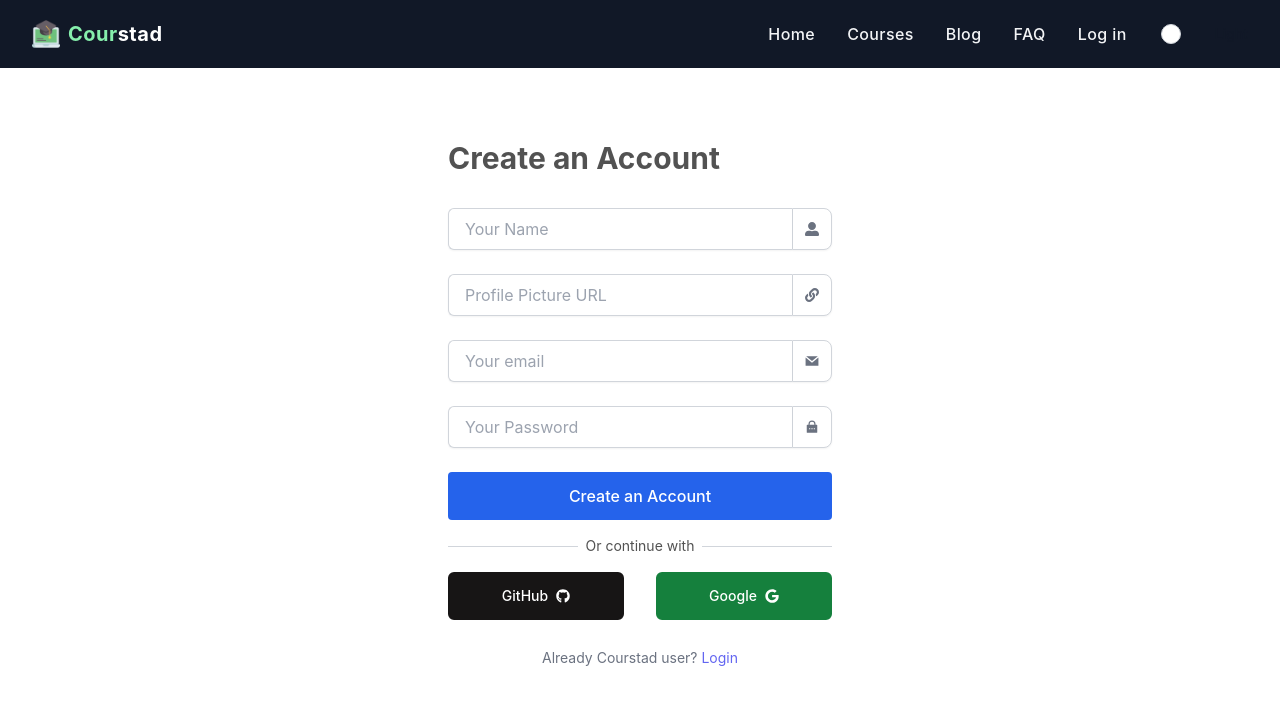
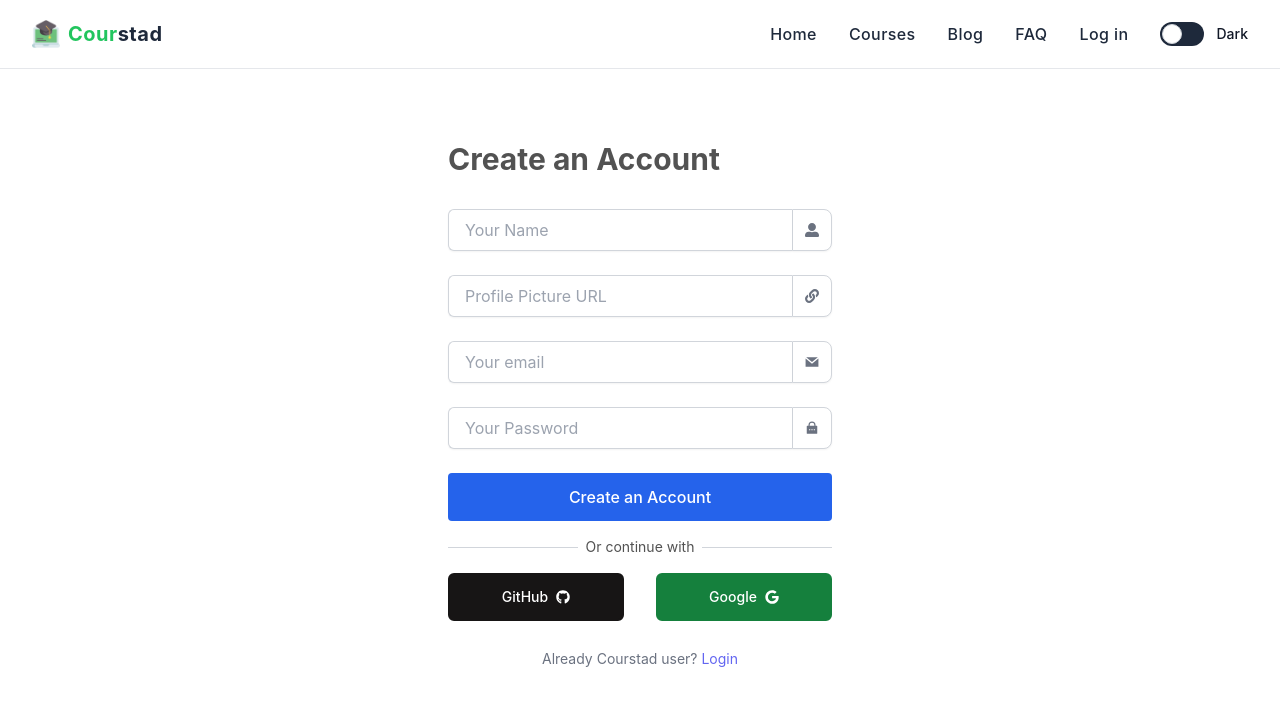
Before and after one commit to almahmud624/courstad-client, a React (Create React App) app: page /register in a window 1280 px wide. Shown: the top 706 px of the page. Built offline with nearby package versions, Linux system fonts and the light colour scheme; no server answers.

Commit message:
dark mode switch added

```diff
--- a/src/Layout/Main.js
+++ b/src/Layout/Main.js
@@ -1,11 +1,32 @@
 import React from "react";
+import { useEffect } from "react";
+import { useState } from "react";
 import { Outlet } from "react-router-dom";
 import Navbar from "../Pages/Shared/Navbar/Navbar";
 
 const Main = () => {
+  const [theme, setTheme] = useState(null);
+  useEffect(() => {
+    if (window.matchMedia("(prefers-color-scheme:dark)").matches) {
+      setTheme("dark");
+    } else {
+      setTheme("light");
+    }
+  }, []);
+
+  useEffect(() => {
+    if (theme === "dark") {
+      document.documentElement.classList.add("dark");
+    } else {
+      document.documentElement.classList.remove("dark");
+    }
+  }, [theme]);
+  const handleThemeSwitch = () => {
+    setTheme(theme === "dark" ? "light" : "dark");
+  };
   return (
     <div>
-      <Navbar />
+      <Navbar darkSwitch={handleThemeSwitch} switchTheme={theme} />
       <Outlet />
     </div>
   );
--- a/src/Pages/Login/Login.js
+++ b/src/Pages/Login/Login.js
@@ -25,6 +25,7 @@ const Login = () => {
       .then((res) => {
         navigate(from, { replace: true });
         console.log(res.user);
+        form.reset();
       })
       .catch((error) => {
         setErr(error.code);
--- a/src/Pages/Register/Register.js
+++ b/src/Pages/Register/Register.js
@@ -24,14 +24,16 @@ const Register = () => {
     e.preventDefault();
     const form = e.target;
     const name = form.name.value;
+    const photo = form.picUrl.value;
     const email = form.email.value;
     const password = form.password.value;
     setErr("");
 
     createUser(email, password)
       .then((res) => {
-        handleUserProfileUpdate(name);
+        handleUserProfileUpdate(name, photo);
         console.log(res.user);
+        form.reset();
       })
       .catch((error) => {
         setErr(error.code);
@@ -39,8 +41,8 @@ const Register = () => {
   };
 
   // update user profile
-  const handleUserProfileUpdate = (name) => {
-    updateUserProfie({ displayName: name })
+  const handleUserProfileUpdate = (name, photo) => {
+    updateUserProfie({ displayName: name, photoURL: photo })
       .then(() => {})
       .catch((error) => {
         setErr(error.code);
--- a/src/Pages/Shared/Navbar/Navbar.js
+++ b/src/Pages/Shared/Navbar/Navbar.js
@@ -5,13 +5,13 @@ import { AuthContext } from "../../../Contexts/AuthProvider";
 import avater from "../../../Assets/avatar.png";
 import logo from "../../../Assets/logo.png";
 
-const Navbar = () => {
+const Navbar = ({ darkSwitch, switchTheme }) => {
   const [isMenuOpen, setIsMenuOpen] = useState(false);
   const { user, userSignOut } = useContext(AuthContext);
   const [darkMode, setDarkMode] = useState(false);
 
   return (
-    <div class="bg-gray-900">
+    <div class="bg-white dark:bg-gray-900 border-b">
       <div class="px-4 py-5 mx-auto sm:max-w-xl md:max-w-full lg:max-w-screen-xl md:px-24 lg:px-8">
         <div class="relative flex items-center justify-between">
           <div class="flex items-center justify-between w-full">
@@ -22,8 +22,8 @@ const Navbar = () => {
               class="inline-flex items-center mr-8"
             >
               <img className="w-7" src={logo} alt="" />
-              <span class="ml-2 text-xl font-bold tracking-wide text-green-300 capitalize">
-                Cour<span className="text-white">stad</span>
+              <span class="ml-2 text-xl font-bold tracking-wide text-green-500 capitalize">
+                Cour<span className="dark:text-white text-slate-800">stad</span>
               </span>
             </Link>
             <ul class="flex items-center hidden space-x-8 lg:flex">
@@ -32,7 +32,7 @@ const Navbar = () => {
                   to="/"
                   aria-label="Our product"
                   title="Our product"
-                  class="font-medium tracking-wide text-gray-100 transition-colors duration-200 hover:text-teal-accent-400"
+                  class="font-medium tracking-wide dark:text-gray-100 text-slate-800 transition-colors duration-200 hover:text-teal-accent-400"
                 >
                   Home
                 </Link>
@@ -42,7 +42,7 @@ const Navbar = () => {
                   to="/courses"
                   aria-label="Our product"
                   title="Our product"
-                  class="font-medium tracking-wide text-gray-100 transition-colors duration-200 hover:text-teal-accent-400"
+                  class="font-medium tracking-wide dark:text-gray-100 text-slate-800 transition-colors duration-200 hover:text-teal-accent-400"
                 >
                   Courses
                 </Link>
@@ -52,7 +52,7 @@ const Navbar = () => {
                   to="/blog"
                   aria-label="Blog"
                   title="Blog"
-                  class="font-medium tracking-wide text-gray-100 transition-colors duration-200 hover:text-teal-accent-400"
+                  class="font-medium tracking-wide dark:text-gray-100 text-slate-800 transition-colors duration-200 hover:text-teal-accent-400"
                 >
                   Blog
                 </Link>
@@ -62,7 +62,7 @@ const Navbar = () => {
                   to="/faq"
                   aria-label="FAQ"
                   title="FAQ"
-                  class="font-medium tracking-wide text-gray-100 transition-colors duration-200 hover:text-teal-accent-400"
+                  class="font-medium tracking-wide dark:text-gray-100 text-slate-800 transition-colors duration-200 hover:text-teal-accent-400"
                 >
                   FAQ
                 </Link>
@@ -73,11 +73,11 @@ const Navbar = () => {
                     <>
                       <li
                         onClick={userSignOut}
-                        class="font-medium tracking-wide text-gray-100 transition-colors duration-200 hover:text-teal-accent-400"
+                        class="font-medium tracking-wide dark:text-gray-100 text-slate-800 transition-colors duration-200 hover:text-teal-accent-400"
                       >
                         Sign Out
                       </li>
-                      <li class="font-medium tracking-wide text-gray-100 transition-colors duration-200 hover:text-teal-accent-400">
+                      <li class="font-medium tracking-wide dark:text-gray-100 text-slate-800 transition-colors duration-200 hover:text-teal-accent-400">
                         <img
                           class="w-10 h-10 rounded-full"
                           src={user?.photoURL ? user?.photoURL : avater}
@@ -93,7 +93,7 @@ const Navbar = () => {
                           to="/login"
                           aria-label="Log in"
                           title="Log in"
-                          class="font-medium tracking-wide text-gray-100 transition-colors duration-200 hover:text-teal-accent-400"
+                          class="font-medium tracking-wide dark:text-gray-100 text-slate-800 transition-colors duration-200 hover:text-teal-accent-400"
                         >
                           Log in
                         </Link>
@@ -111,11 +111,11 @@ const Navbar = () => {
                   value=""
                   id="dark-toggle"
                   class="sr-only peer"
-                  onChange={() => setDarkMode(!darkMode)}
+                  onClick={darkSwitch}
                 />
-                <div class="w-11 h-6 bg-white-200 rounded-full peer peer-focus:ring-4 peer-focus:ring-gray-200 dark:peer-focus:ring-slate-800 dark:bg-gray-700 peer-checked:after:translate-x-full peer-checked:after:border-white after:content-[''] after:absolute after:top-0.5 after:left-[2px] after:bg-white after:border-gray-300 after:border after:rounded-full after:h-5 after:w-5 after:transition-all dark:border-gray-600 peer-checked:bg-slate-600"></div>
+                <div class="w-11 h-6 bg-slate-800 rounded-full peer peer-focus:ring-4 peer-focus:ring-slate-500 dark:peer-focus:ring-gray-200 dark:bg-white peer-checked:after:translate-x-full peer-checked:after:border-white after:content-[''] after:absolute after:top-0.5 after:left-[2px] after:bg-white after:border-gray-300 after:border after:rounded-full after:h-5 after:w-5 after:transition-all dark:border-gray-600 peer-checked:bg-slate-600"></div>
                 <span class="ml-3 text-sm font-medium text-gray-900 dark:text-gray-300">
-                  {darkMode ? "Dark" : "Light"}
+                  {switchTheme === "dark" ? "Light" : "Dark"}
                 </span>
               </label>
             </ul>
@@ -153,11 +153,11 @@ const Navbar = () => {
                   value=""
                   id="slate-toggle"
                   class="sr-only peer"
-                  onChange={() => setDarkMode(!darkMode)}
+                  onClick={darkSwitch}
                 />
-                <div class="w-11 h-6 bg-gray-200 rounded-full peer peer-focus:ring-4 peer-focus:ring-slate-300 dark:peer-focus:ring-slate-800 dark:bg-gray-700 peer-checked:after:translate-x-full peer-checked:after:border-white after:content-[''] after:absolute after:top-0.5 after:left-[2px] after:bg-white after:border-gray-300 after:border after:rounded-full after:h-5 after:w-5 after:transition-all dark:border-gray-600 peer-checked:bg-slate-600"></div>
+                <div class="w-11 h-6 bg-slate-800 rounded-full peer peer-focus:ring-4 peer-focus:ring-slate-500 dark:peer-focus:ring-gray-200 dark:bg-white peer-checked:after:translate-x-full peer-checked:after:border-white after:content-[''] after:absolute after:top-0.5 after:left-[2px] after:bg-white after:border-gray-300 after:border after:rounded-full after:h-5 after:w-5 after:transition-all dark:border-gray-600 peer-checked:bg-slate-600"></div>
                 <span class="ml-3 text-sm font-medium text-gray-900 dark:text-gray-300">
-                  {darkMode ? "Dark" : "Light"}
+                  {switchTheme === "dark" ? "Light" : "Dark"}
                 </span>
               </label>
             </div>
@@ -173,7 +173,7 @@ const Navbar = () => {
                         class="inline-flex items-center"
                       >
                         <img className="w-7" src={logo} alt="" />
-                        <span class="ml-2 text-xl font-bold tracking-wide text-green-500 capitalize text-gray-100 uppercase font-">
+                        <span class="ml-2 text-xl font-bold tracking-wide text-green-500 capitalize dark:text-gray-100 text-slate-800 uppercase font-">
                           Cour<span className="text-slate-800">stad</span>
                         </span>
                       </Link>
--- a/tailwind.config.js
+++ b/tailwind.config.js
@@ -1,5 +1,6 @@
 /** @type {import('tailwindcss').Config} */
 module.exports = {
+  darkMode: "class",
   content: ["./src/**/*.{js,jsx,ts,tsx}"],
   theme: {
     extend: {},
```
Also changed, not shown: src/styles/output.css (added, +54 -0 lines).
